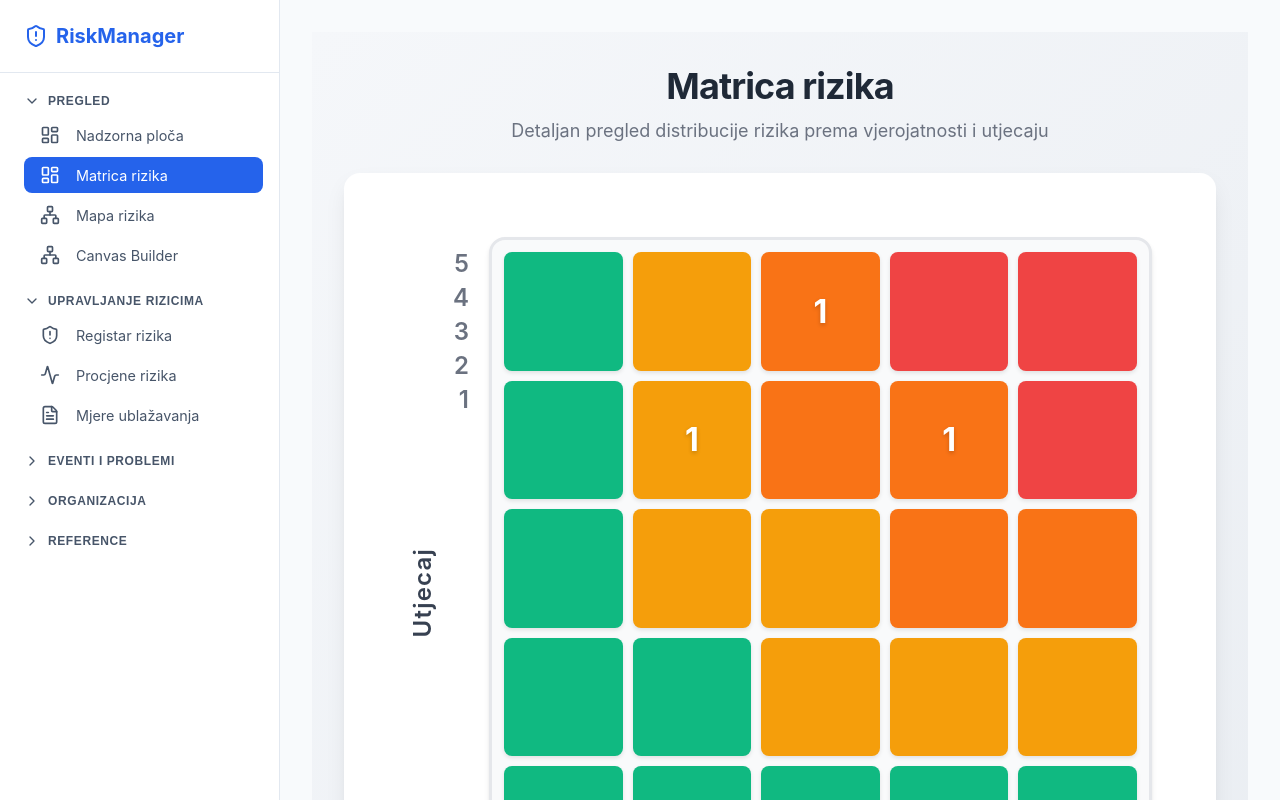
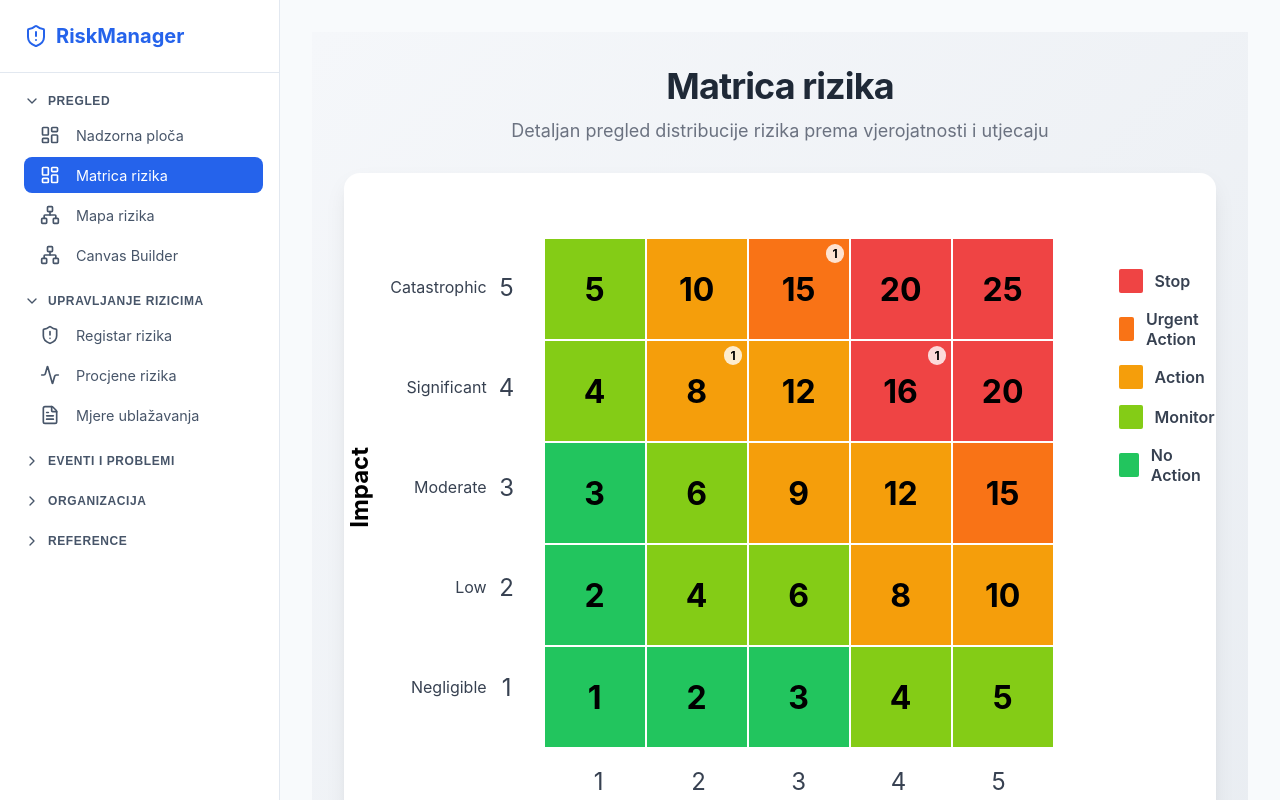
Before and after one commit to infodomAdmn/riskmanagment, a React (Vite) app: page /matrix in a window 1280 px wide. Built offline with nearby package versions, Linux system fonts and the light colour scheme.

Commit message:
feat: Add Risk Heatmap component with corresponding styles for visualizing risk data.

```diff
--- a/src/components/RiskHeatmap.module.css
+++ b/src/components/RiskHeatmap.module.css
@@ -1,114 +1,198 @@
 .container {
     display: flex;
-    flex-direction: column;
-    align-items: center;
+    flex-direction: row;
+    align-items: flex-start;
     justify-content: center;
     width: 100%;
     height: 100%;
     padding: 1.5rem;
     font-family: 'Inter', -apple-system, BlinkMacSystemFont, 'Segoe UI', sans-serif;
+    gap: 2rem;
 }
 
 .container.fullScreen {
     padding: 2rem;
 }
 
-/* Main grid container with axis labels */
-.gridContainer {
+/* Main Layout: Y-axis + (Grid + X-axis) */
+.mainLayout {
     display: flex;
-    flex-direction: column;
-    align-items: center;
-    gap: 0.75rem;
-    max-width: 600px;
-    width: 100%;
+    flex-direction: row;
+    align-items: flex-start;
 }
 
-.container.fullScreen .gridContainer {
-    max-width: 800px;
-    gap: 1rem;
+/* Y-axis Container */
+.yAxisContainer {
+    display: flex;
+    flex-direction: row;
+    align-items: center;
+    margin-right: 1rem;
 }
 
-/* Y-axis label (vertical) */
-.yAxisLabel {
+.yAxisTitle {
     writing-mode: vertical-rl;
     transform: rotate(180deg);
     text-align: center;
-    font-weight: 600;
-    color: #374151;
-    font-size: 1rem;
-    letter-spacing: 0.05em;
-    margin-right: 0.5rem;
-}
-
-.container.fullScreen .yAxisLabel {
+    font-weight: 700;
     font-size: 1.5rem;
+    color: #000;
     margin-right: 1rem;
 }
 
-/* X-axis label (horizontal) */
-.xAxisLabel {
-    text-align: center;
-    font-weight: 600;
-    color: #374151;
-    font-size: 1rem;
-    letter-spacing: 0.05em;
-    margin-top: 0.5rem;
+.yAxisLabels {
+    display: flex;
+    flex-direction: column;
+    height: 500px;
+    /* Match grid height */
+    justify-content: space-between;
 }
 
-.container.fullScreen .xAxisLabel {
-    font-size: 1.5rem;
-    margin-top: 0.75rem;
+.axisLabelItem {
+    display: flex;
+    align-items: center;
+    justify-content: flex-end;
+    height: 100px;
+    /* Match cell height */
+    padding-right: 10px;
 }
 
-/* Grid with 5x5 cells */
+.labelText {
+    font-size: 1rem;
+    color: #374151;
+    margin-right: 10px;
+    text-align: right;
+}
+
+.labelValue {
+    font-size: 1.5rem;
+    font-weight: 400;
+    color: #374151;
+    width: 20px;
+    text-align: center;
+}
+
+/* Grid and X-axis Container */
+.gridAndXAxis {
+    display: flex;
+    flex-direction: column;
+}
+
+/* Grid */
 .grid {
     display: grid;
-    grid-template-columns: repeat(5, 1fr);
-    grid-template-rows: repeat(5, 1fr);
-    gap: 6px;
-    width: 100%;
-    aspect-ratio: 1;
-    background-color: #f9fafb;
-    border: 2px solid #e5e7eb;
-    border-radius: 12px;
-    padding: 8px;
-    box-shadow: 0 4px 6px -1px rgba(0, 0, 0, 0.1), 0 2px 4px -1px rgba(0, 0, 0, 0.06);
+    grid-template-columns: repeat(5, 100px);
+    grid-template-rows: repeat(5, 100px);
+    gap: 2px;
+    /* White border */
+    background-color: white;
+    border: 2px solid white;
 }
 
-.container.fullScreen .grid {
-    gap: 10px;
-    padding: 12px;
-    border-radius: 16px;
-    border-width: 3px;
-}
-
-/* Individual cell */
+/* Cell */
 .cell {
     display: flex;
     align-items: center;
     justify-content: center;
-    border-radius: 6px;
-    font-weight: 700;
-    color: white;
+    position: relative;
     cursor: pointer;
-    transition: all 0.2s ease-in-out;
-    position: relative;
-    font-size: 1.25rem;
-    text-shadow: 0 2px 4px rgba(0, 0, 0, 0.2);
-    min-height: 60px;
-    box-shadow: 0 2px 4px rgba(0, 0, 0, 0.1);
-}
-
-.container.fullScreen .cell {
-    font-size: 2rem;
-    min-height: 100px;
-    border-radius: 8px;
+    transition: transform 0.1s ease;
 }
 
 .cell:hover {
     transform: scale(1.05);
-    box-shadow: 0 8px 16px rgba(0, 0, 0, 0.2);
     z-index: 10;
+    box-shadow: 0 4px 6px rgba(0, 0, 0, 0.1);
+}
+
+.score {
+    font-size: 2rem;
+    font-weight: 700;
+    color: #000;
+}
+
+.countBadge {
+    position: absolute;
+    top: 5px;
+    right: 5px;
+    background-color: rgba(255, 255, 255, 0.8);
+    color: #000;
+    font-size: 0.75rem;
+    font-weight: 700;
+    padding: 2px 6px;
+    border-radius: 10px;
+}
+
+/* X-axis Container */
+.xAxisContainer {
+    display: flex;
+    flex-direction: column;
+    align-items: center;
+    margin-top: 0.5rem;
+}
+
+.xAxisLabels {
+    display: flex;
+    width: 500px;
+    /* Match grid width */
+}
+
+.xAxisLabelItem {
+    display: flex;
+    flex-direction: column;
+    align-items: center;
+    width: 100px;
+    /* Match cell width */
+    padding-top: 10px;
+}
+
+.labelTextVertical {
+    writing-mode: vertical-rl;
+    transform: rotate(180deg);
+    font-size: 1rem;
+    color: #374151;
+    margin-top: 10px;
+}
+
+.xAxisTitle {
+    font-weight: 700;
+    font-size: 1.5rem;
+    color: #000;
+    margin-top: 1rem;
+}
+
+/* Legend */
+.legend {
+    display: flex;
+    flex-direction: column;
+    justify-content: flex-end;
+    /* Align to bottom if needed, or just standard flow */
+    margin-left: 2rem;
+    padding-top: 2rem;
+    /* Align somewhat with grid */
+}
+
+.legendColumn {
+    display: flex;
+    flex-direction: column;
+    gap: 1rem;
+}
+
+.legendItem {
+    display: flex;
+    align-items: center;
+    gap: 0.75rem;
+}
+
+.legendColor {
+    width: 24px;
+    height: 24px;
+    border-radius: 2px;
+}
+
+.legendItem span {
+    font-weight: 600;
+    color: #374151;
+    font-size: 1rem;
 }
 
 /* Tooltip */
@@ -119,136 +203,17 @@
     transform: translateX(-50%);
     background-color: #1f2937;
     color: white;
-    padding: 0.75rem 1rem;
-    border-radius: 6px;
-    font-size: 0.875rem;
-    font-weight: 500;
+    padding: 0.5rem;
+    border-radius: 4px;
+    font-size: 0.75rem;
     white-space: nowrap;
     pointer-events: none;
-    opacity: 0;
-    transition: opacity 0.2s ease-in-out;
     z-index: 20;
     margin-bottom: 0.5rem;
-    box-shadow: 0 10px 25px -5px rgba(0, 0, 0, 0.3);
-}
-
-.container.fullScreen .tooltip {
-    padding: 1rem 1.25rem;
-    font-size: 1.125rem;
-    margin-bottom: 0.75rem;
-    border-radius: 8px;
+    opacity: 0;
+    transition: opacity 0.2s;
 }
 
 .cell:hover .tooltip {
     opacity: 1;
 }
-
-/* Tooltip arrow */
-.tooltip::after {
-    content: '';
-    position: absolute;
-    top: 100%;
-    left: 50%;
-    transform: translateX(-50%);
-    border: 6px solid transparent;
-    border-top-color: #1f2937;
-}
-
-/* Y-axis ticks - using grid to match the 5x5 grid rows */
-.yAxisTicks {
-    display: grid;
-    grid-template-rows: repeat(5, 1fr);
-    height: 100%;
-    padding-right: 0.75rem;
-    line-height: 1;
-    gap: 6px;
-    padding-top: 10px;
-    padding-bottom: 10px;
-    font-size: 0.875rem;
-    font-weight: 600;
-    color: #6b7280;
-}
-
-.container.fullScreen .yAxisTicks {
-    font-size: 1.5rem;
-    padding-right: 1.25rem;
-    gap: 10px;
-    padding-top: 15px;
-    padding-bottom: 15px;
-}
-
-.yAxisTicks span {
-    display: flex;
-    align-items: center;
-    justify-content: flex-end;
-    line-height: 1;
-}
-
-/* X-axis ticks */
-.xAxisTicks {
-    display: flex;
-    justify-content: space-around;
-    align-items: center;
-    width: 100%;
-    padding-top: 0.75rem;
-    font-size: 0.875rem;
-    font-weight: 600;
-    color: #6b7280;
-}
-
-.container.fullScreen .xAxisTicks {
-    font-size: 1.5rem;
-    padding-top: 1.25rem;
-}
-
-.xAxisTicks span {
-    flex: 1;
-    text-align: center;
-}
-
-/* Legend */
-.legend {
-    display: flex;
-    flex-wrap: wrap;
-    justify-content: center;
-    gap: 1.5rem;
-    margin-top: 2rem;
-    padding: 1rem;
-    background-color: #f9fafb;
-    border-radius: 8px;
-    border: 1px solid #e5e7eb;
-}
-
-.container.fullScreen .legend {
-    gap: 2.5rem;
-    margin-top: 2.5rem;
-    padding: 1.5rem;
-    border-radius: 12px;
-}
-
-.legendItem {
-    display: flex;
-    align-items: center;
-    gap: 0.5rem;
-    font-size: 0.875rem;
-    font-weight: 500;
-    color: #374151;
-}
-
-.container.fullScreen .legendItem {
-    gap: 0.75rem;
-    font-size: 1.125rem;
-}
-
-.legendColor {
-    width: 16px;
-    height: 16px;
-    border-radius: 3px;
-    box-shadow: 0 2px 4px rgba(0, 0, 0, 0.1);
-}
-
-.container.fullScreen .legendColor {
-    width: 24px;
-    height: 24px;
-    border-radius: 4px;
-}
--- a/src/components/RiskHeatmap.tsx
+++ b/src/components/RiskHeatmap.tsx
@@ -16,16 +16,35 @@ export const RiskHeatmap: React.FC<RiskHeatmapProps> = ({ data, fullScreen = fal
     // Helper to get color based on risk score (prob * impact)
     const getCellColor = (prob: number, imp: number) => {
         const score = prob * imp;
-        if (score >= 20) return '#ef4444'; // Critical (Red)
-        if (score >= 12) return '#f97316'; // High (Orange)
-        if (score >= 6) return '#f59e0b';  // Medium (Yellow)
-        return '#10b981';                  // Low (Green)
+        if (score >= 20) return '#ef4444'; // Catastrophic (Red)
+        if (score >= 16) return '#ef4444'; // Catastrophic (Red) - 16 is also red in the image
+        if (score >= 15) return '#f97316'; // Unacceptable (Orange) - 15 is orange
+        if (score >= 10) return '#f59e0b'; // Undesirable (Yellow) - 10, 12 are yellow
+        if (score >= 8) return '#f59e0b';  // Undesirable (Yellow) - 8 is yellow
+        if (score >= 4) return '#84cc16';  // Acceptable (Light Green) - 4, 5, 6 are light green
+        return '#22c55e';                  // Desirable (Dark Green) - 1, 2, 3 are dark green
     };
 
     // Helper to get data for a specific cell
     const getCellData = (prob: number, imp: number) => {
         return data.find(d => d.probability === prob && d.impact === imp);
     };
+
+    const impactLabels = [
+        { value: 5, label: 'Catastrophic' },
+        { value: 4, label: 'Significant' },
+        { value: 3, label: 'Moderate' },
+        { value: 2, label: 'Low' },
+        { value: 1, label: 'Negligible' },
+    ];
+
+    const probabilityLabels = [
+        { value: 1, label: 'Improbable' },
+        { value: 2, label: 'Remote' },
+        { value: 3, label: 'Occasional' },
+        { value: 4, label: 'Probable' },
+        { value: 5, label: 'Frequent' },
+    ];
 
     // Generate grid cells (5x5)
     // Rows are Impact (5 down to 1), Cols are Probability (1 to 5)
@@ -36,6 +55,7 @@ export const RiskHeatmap: React.FC<RiskHeatmapProps> = ({ data, fullScreen = fal
                 const cellData = getCellData(prob, impact);
                 const count = cellData?.count || 0;
                 const color = getCellColor(prob, impact);
+                const score = prob * impact;
 
                 grid.push(
                     <div
@@ -43,7 +63,8 @@ export const RiskHeatmap: React.FC<RiskHeatmapProps> = ({ data, fullScreen = fal
                         className={styles.cell}
                         style={{ backgroundColor: color }}
                     >
-                        {count > 0 && count}
+                        <span className={styles.score}>{score}</span>
+                        {count > 0 && <span className={styles.countBadge}>{count}</span>}
                         {count > 0 && (
                             <div className={styles.tooltip}>
                                 Vjerojatnost: {prob}<br />
@@ -60,60 +81,64 @@ export const RiskHeatmap: React.FC<RiskHeatmapProps> = ({ data, fullScreen = fal
 
     return (
         <div className={`${styles.container} ${fullScreen ? styles.fullScreen : ''}`}>
-            <div className={styles.gridContainer}>
-                {/* Y-axis label */}
-                <div style={{ display: 'flex', alignItems: 'center', width: '100%' }}>
-                    <div className={styles.yAxisLabel}>Utjecaj</div>
-
-                    {/* Grid with Y-axis ticks */}
-                    <div style={{ display: 'flex', flexDirection: 'column', flex: 1 }}>
-                        {/* Grid row with ticks */}
-                        <div style={{ display: 'flex', alignItems: 'stretch' }}>
-                            <div className={styles.yAxisTicks}>
-                                <span>5</span>
-                                <span>4</span>
-                                <span>3</span>
-                                <span>2</span>
-                                <span>1</span>
+            <div className={styles.mainLayout}>
+                {/* Y-axis Labels */}
+                <div className={styles.yAxisContainer}>
+                    <div className={styles.yAxisTitle}>Impact</div>
+                    <div className={styles.yAxisLabels}>
+                        {impactLabels.map(l => (
+                            <div key={l.value} className={styles.axisLabelItem}>
+                                <span className={styles.labelText}>{l.label}</span>
+                                <span className={styles.labelValue}>{l.value}</span>
+                            </div>
+                        ))}
+                    </div>
                 </div>
 
+                <div className={styles.gridAndXAxis}>
+                    {/* The Grid */}
                     <div className={styles.grid}>
                         {renderGrid()}
                     </div>
+
+                    {/* X-axis Labels */}
+                    <div className={styles.xAxisContainer}>
+                        <div className={styles.xAxisLabels}>
+                            {probabilityLabels.map(l => (
+                                <div key={l.value} className={styles.xAxisLabelItem}>
+                                    <span className={styles.labelValue}>{l.value}</span>
+                                    <span className={styles.labelTextVertical}>{l.label}</span>
                                 </div>
-
-                        {/* X-axis ticks */}
-                        <div className={styles.xAxisTicks}>
-                            <span>1</span>
-                            <span>2</span>
-                            <span>3</span>
-                            <span>4</span>
-                            <span>5</span>
+                            ))}
+                        </div>
+                        <div className={styles.xAxisTitle}>Likelihood</div>
                     </div>
                 </div>
             </div>
 
-                {/* X-axis label */}
-                <div className={styles.xAxisLabel}>Vjerojatnost</div>
-            </div>
-
             {/* Legend */}
             <div className={styles.legend}>
+                <div className={styles.legendColumn}>
                     <div className={styles.legendItem}>
-                    <div className={styles.legendColor} style={{ backgroundColor: '#10b981' }}></div>
-                    <span>Nizak (1-5)</span>
+                        <div className={styles.legendColor} style={{ backgroundColor: '#ef4444' }}></div>
+                        <span>Stop</span>
+                    </div>
+                    <div className={styles.legendItem}>
+                        <div className={styles.legendColor} style={{ backgroundColor: '#f97316' }}></div>
+                        <span>Urgent Action</span>
                     </div>
                     <div className={styles.legendItem}>
                         <div className={styles.legendColor} style={{ backgroundColor: '#f59e0b' }}></div>
-                    <span>Srednji (6-10)</span>
+                        <span>Action</span>
                     </div>
                     <div className={styles.legendItem}>
-                    <div className={styles.legendColor} style={{ backgroundColor: '#f97316' }}></div>
-                    <span>Visok (12-16)</span>
+                        <div className={styles.legendColor} style={{ backgroundColor: '#84cc16' }}></div>
+                        <span>Monitor</span>
                     </div>
                     <div className={styles.legendItem}>
-                    <div className={styles.legendColor} style={{ backgroundColor: '#ef4444' }}></div>
-                    <span>Kritičan (20-25)</span>
+                        <div className={styles.legendColor} style={{ backgroundColor: '#22c55e' }}></div>
+                        <span>No Action</span>
+                    </div>
                 </div>
             </div>
         </div>
```
Lines whose indentation alone changed are shown as unchanged.
